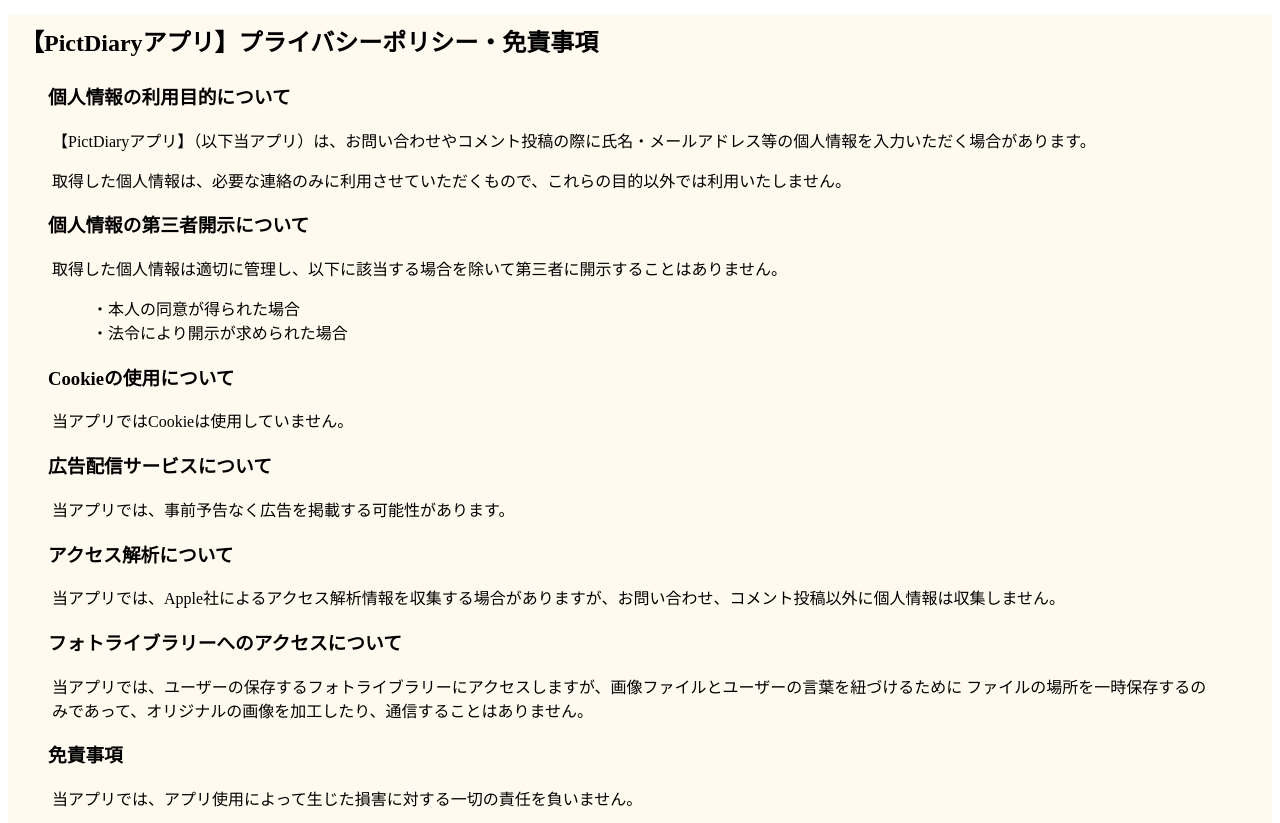
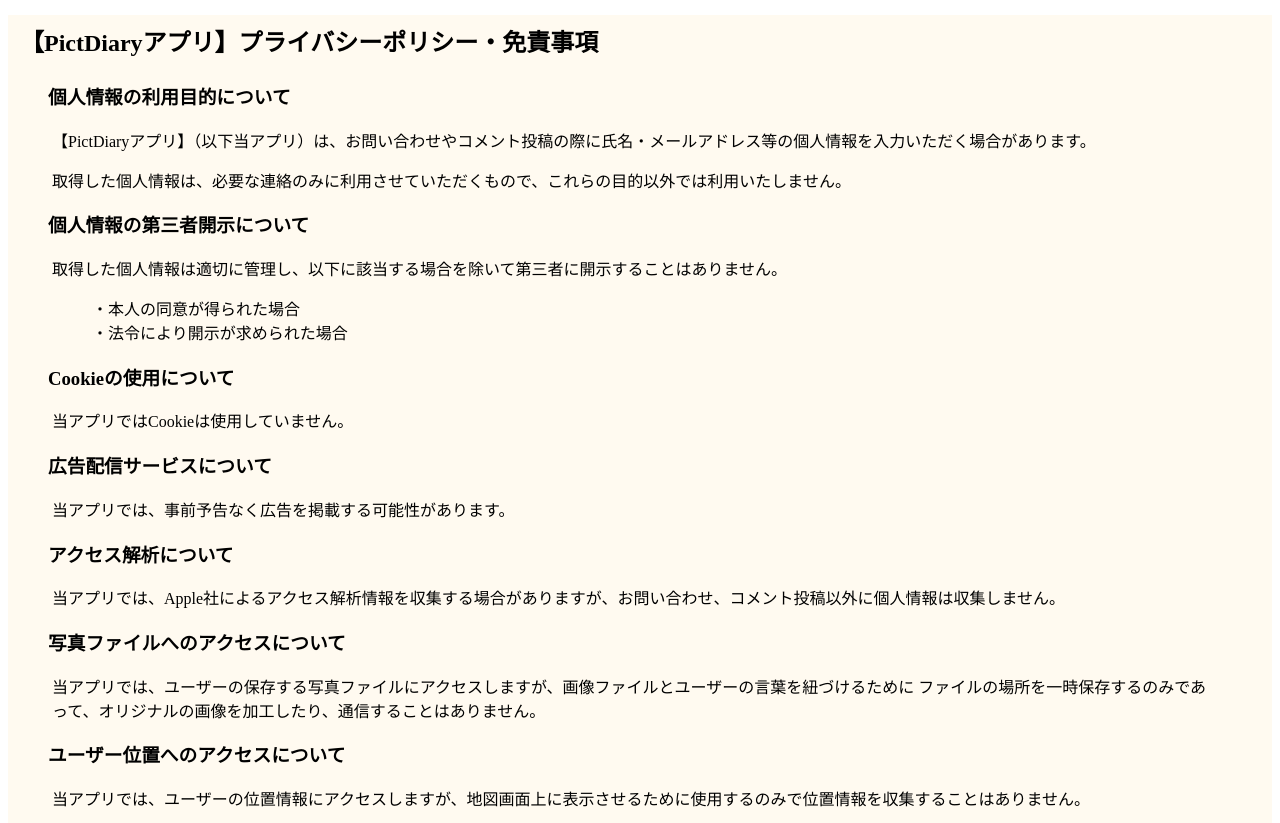
Before and after one commit to ono4794git/privacypolicyforpictdiary, a plain HTML site: page index.html in a window 1280 px wide. Shown: the part 103-926 px from the top of the page. Drawn offline with Linux system fonts and the light colour scheme.

Commit message:
Update index.html

```diff
--- a/index.html
+++ b/index.html
@@ -67,12 +67,17 @@
           </div>
 
 
-        <h3 class="section-title">フォトライブラリーへのアクセスについて</h3>
+        <h3 class="section-title">写真ファイルへのアクセスについて</h3>
         <div class="contents-item">
-          当アプリでは、ユーザーの保存するフォトライブラリーにアクセスしますが、画像ファイルとユーザーの言葉を紐づけるために
+          当アプリでは、ユーザーの保存する写真ファイルにアクセスしますが、画像ファイルとユーザーの言葉を紐づけるために
           ファイルの場所を一時保存するのみであって、オリジナルの画像を加工したり、通信することはありません。
         </div>
 
+
+        <h3 class="section-title">ユーザー位置へのアクセスについて</h3>
+        <div class="contents-item">
+          当アプリでは、ユーザーの位置情報にアクセスしますが、地図画面上に表示させるために使用するのみで位置情報を収集することはありません。
+        </div>
 
 
         <h3 class="section-title">免責事項</h3>
```
